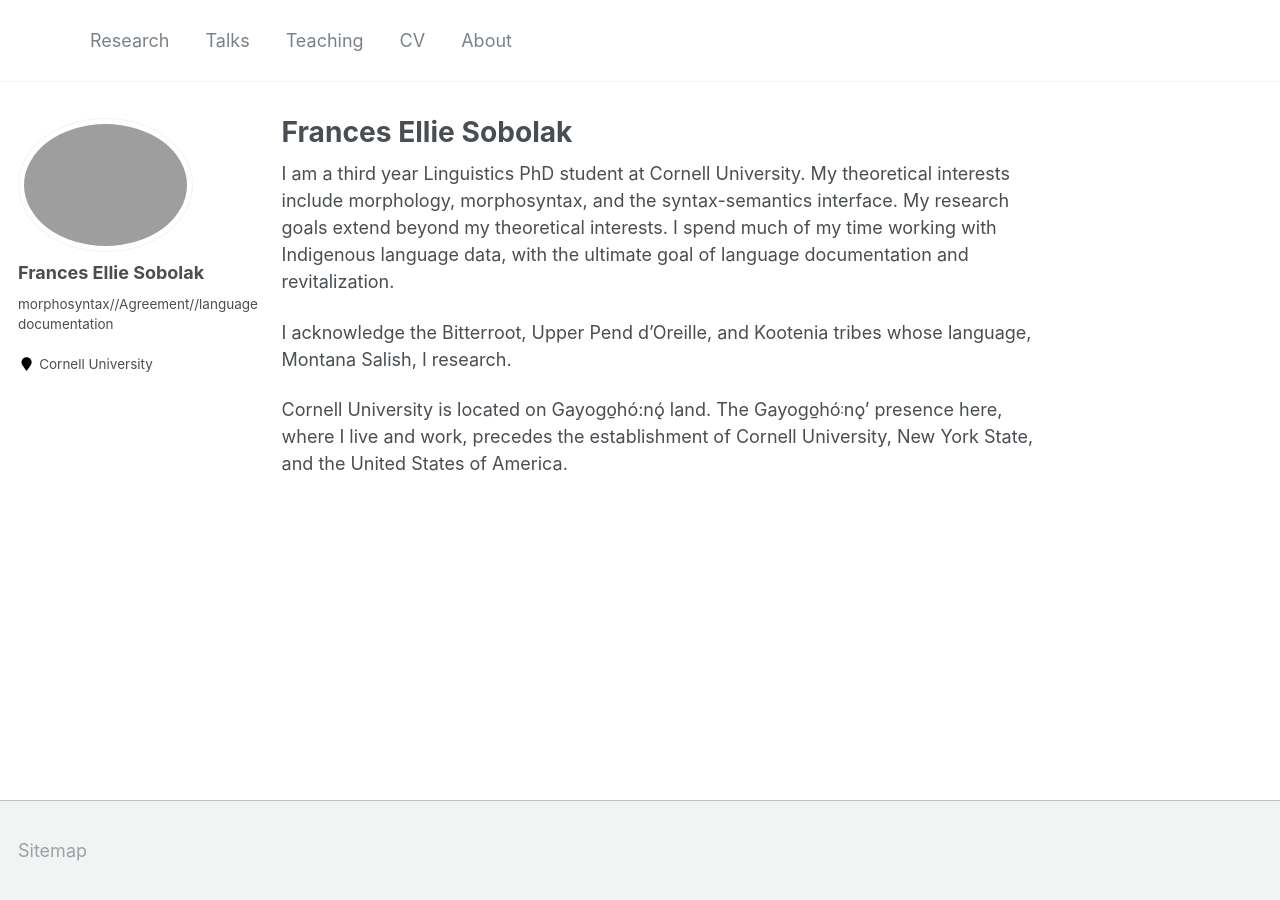
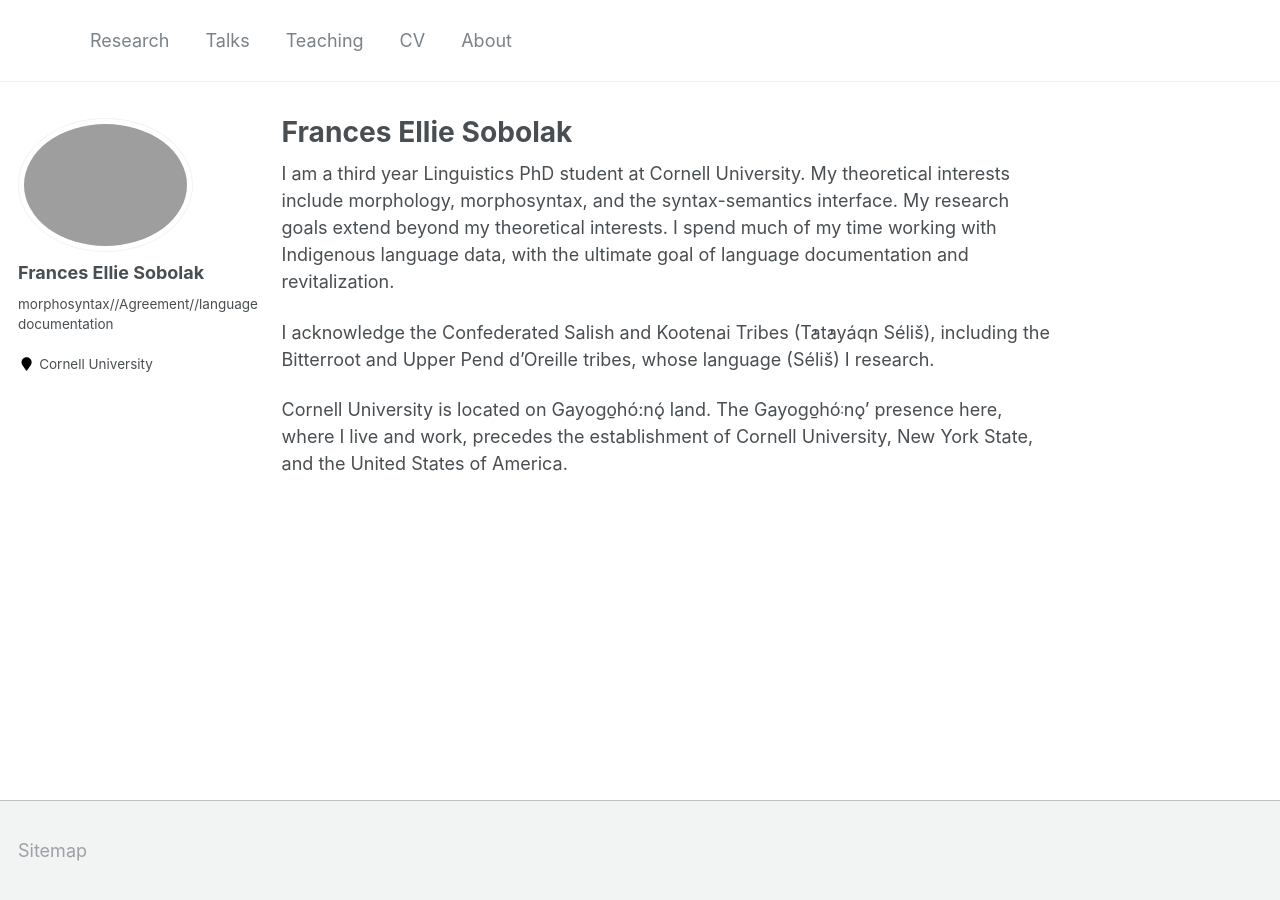
Before and after one commit to fesobolak/fesobolak.github.io, a Jekyll site: the page built from _pages/about.md, in a window 1280 px wide. Built offline with Jekyll 4.4.1, drawn with Linux system fonts in a browser that asks for light colours.

Commit message:
Update about.md

```diff
--- a/_pages/about.md
+++ b/_pages/about.md
@@ -12,7 +12,7 @@ redirect_from:
 I am a third year Linguistics PhD student at Cornell University. My theoretical interests include morphology, morphosyntax, and the syntax-semantics interface. My research goals extend beyond my theoretical interests. I spend much of my time working with Indigenous language data, with the ultimate goal of language documentation and revitalization.
 
 
-I acknowledge the Bitterroot, Upper Pend d'Oreille, and Kootenia tribes whose language, Montana Salish, I research.
+I acknowledge the Confederated Salish and Kootenai Tribes (T̓at̓ayáqn Séliš), including the Bitterroot and Upper Pend d'Oreille tribes, whose language (Séliš) I research.
 
 
 Cornell University is located on Gayogo̱hó:nǫ́ land. The Gayogo̱hó꞉nǫ' presence here, where I live and work, precedes the establishment of Cornell University, New York State, and the United States of America.
```
